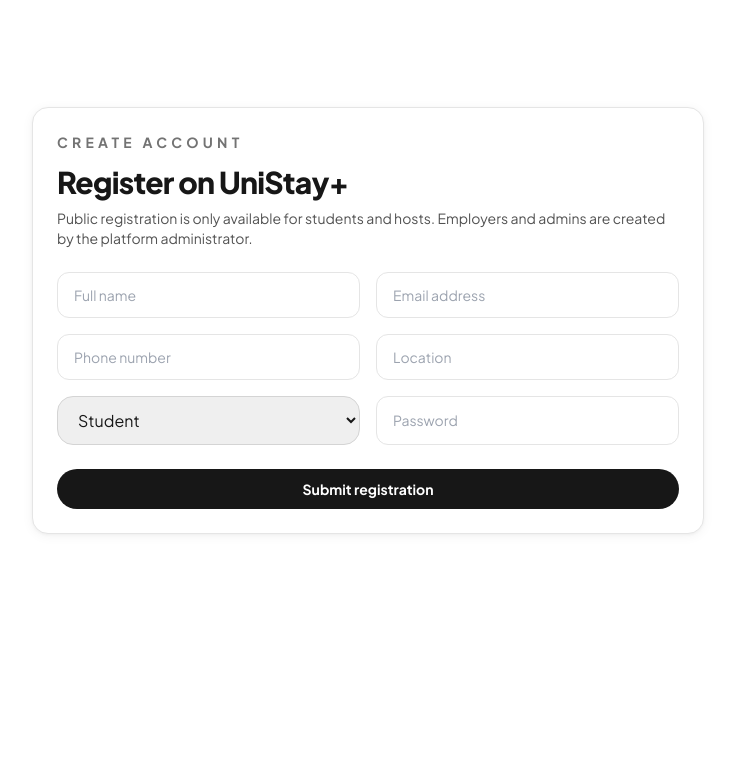
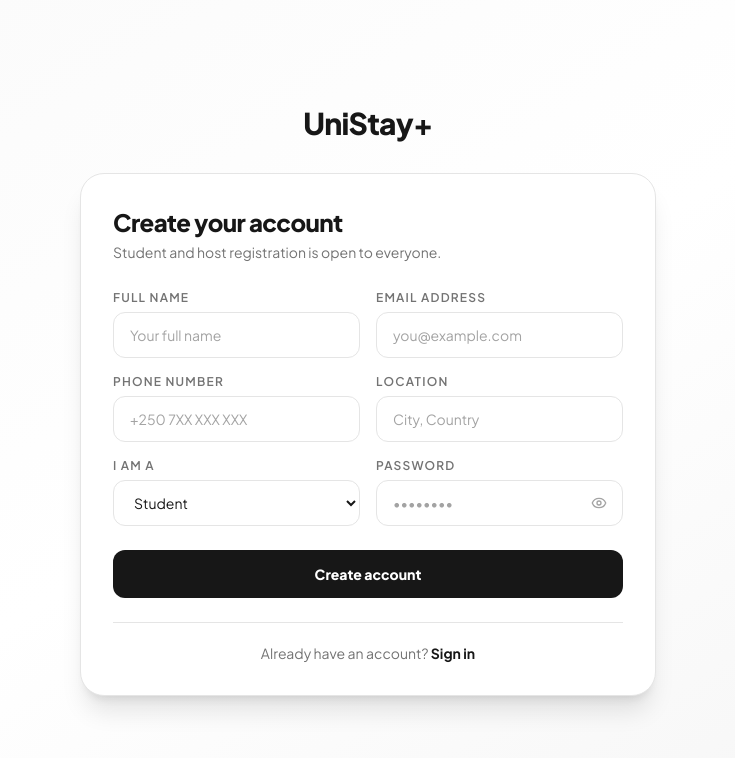
Before and after one commit to kirengasam05-dot/unistay-frontend, a React (Vite) app: page /register in a window 1280 px wide. Shown: the top 758 px of the page, without its empty margins (272-1007 px from the left). Built offline with nearby package versions, Linux system fonts and the light colour scheme.

Commit message:
feat(RegisterPage): implement registration form with validation and improved UI

```diff
--- a/src/features/auth/pages/LoginPage.tsx
+++ b/src/features/auth/pages/LoginPage.tsx
@@ -1,129 +1,111 @@
-import { FormEvent, useState } from "react";
-import { Link, useNavigate } from "react-router-dom";
-import { users } from "../../../data/mockData";
-import { saveUser, saveToken } from "../../../lib/authStorage";
+import { FormEvent, useState } from 'react';
+import { Link, useNavigate } from 'react-router-dom';
+import { Eye, EyeOff } from 'lucide-react';
+import { users } from '../../../data/mockData';
+import { saveUser, saveToken } from '../../../lib/authStorage';
 
 export default function LoginPage() {
-  const [email, setEmail] = useState("");
-  const [password, setPassword] = useState("");
-  const [showPassword, setShowPassword] = useState(false);
-  const [error, setError] = useState("");
-  const navigate = useNavigate();
+  const [email, setEmail]       = useState('');
+  const [password, setPassword] = useState('');
+  const [showPw, setShowPw]     = useState(false);
+  const [error, setError]       = useState('');
+  const navigate                = useNavigate();
 
   const submit = (e: FormEvent) => {
     e.preventDefault();
-    setError("");
+    setError('');
     const user = users.find(
-      (u) =>
-        u.email.toLowerCase().trim() === email.toLowerCase().trim() &&
-        u.password === password
+      u => u.email.toLowerCase().trim() === email.toLowerCase().trim() && u.password === password
     );
-    if (!user) {
-      setError("Invalid email or password.");
-      return;
-    }
+    if (!user) { setError('Invalid email or password.'); return; }
     saveUser(user);
-    saveToken("demo-token");
-    navigate("/dashboard");
+    saveToken('demo-token');
+    navigate('/dashboard');
   };
 
   return (
-    <div className="relative flex min-h-screen items-center justify-center overflow-hidden">
-      {/* rich gradient background */}
-      <div className="absolute inset-0 bg-gradient-to-br from-neutral-950 via-neutral-900 to-neutral-800" />
+    <div className="relative flex min-h-screen items-center justify-center overflow-hidden bg-white dark:bg-transparent">
 
-      {/* decorative glow orbs */}
-      <div className="absolute -left-32 -top-32 h-[600px] w-[600px] rounded-full bg-white opacity-[0.03] blur-3xl" />
-      <div className="absolute -bottom-32 -right-32 h-[600px] w-[600px] rounded-full bg-white opacity-[0.04] blur-3xl" />
-      <div className="absolute left-1/4 top-1/3 h-64 w-64 rounded-full bg-neutral-600 opacity-20 blur-[80px]" />
+      {/* Dark-mode background */}
+      <div className="absolute inset-0 hidden dark:block bg-gradient-to-br from-neutral-950 via-neutral-900 to-neutral-800" />
+      <div className="absolute -left-32 -top-32 hidden h-[600px] w-[600px] rounded-full bg-white opacity-[0.03] blur-3xl dark:block" />
+      <div className="absolute -bottom-32 -right-32 hidden h-[500px] w-[500px] rounded-full bg-white opacity-[0.04] blur-3xl dark:block" />
 
-      {/* subtle grid pattern */}
-      <div
-        className="absolute inset-0 opacity-[0.04]"
-        style={{
-          backgroundImage:
-            "linear-gradient(rgba(255,255,255,0.1) 1px, transparent 1px), linear-gradient(90deg, rgba(255,255,255,0.1) 1px, transparent 1px)",
-          backgroundSize: "60px 60px",
-        }}
-      />
+      {/* Light-mode soft background */}
+      <div className="absolute inset-0 bg-gradient-to-br from-neutral-50 via-white to-neutral-100 dark:hidden" />
 
       <div className="relative z-10 flex w-full max-w-md flex-col items-center px-6">
-        {/* brand */}
-        <Link
-          to="/"
-          className="mb-8 text-3xl font-black tracking-tight text-white"
-        >
+
+        {/* Brand */}
+        <Link to="/" className="mb-8 text-3xl font-black tracking-tight text-neutral-900 dark:text-white">
           UniStay+
         </Link>
 
-        {/* card */}
+        {/* Card */}
         <form
           onSubmit={submit}
-          className="w-full rounded-3xl border border-white/10 bg-white/[0.07] p-8 shadow-2xl backdrop-blur-2xl"
+          className="w-full rounded-3xl border border-neutral-200 bg-white p-8 shadow-xl dark:border-white/10 dark:bg-white/[0.07] dark:shadow-2xl dark:backdrop-blur-2xl"
         >
-          <h2 className="text-2xl font-black text-white">Welcome back</h2>
-          <p className="mt-1 text-sm text-neutral-400">
+          <h2 className="text-2xl font-black text-neutral-900 dark:text-white">Welcome back</h2>
+          <p className="mt-1 text-sm text-neutral-500 dark:text-neutral-400">
             Sign in to continue to your dashboard
           </p>
 
           {error && (
-            <div className="mt-5 rounded-2xl border border-red-400/20 bg-red-500/10 px-4 py-3 text-sm font-semibold text-red-400">
+            <div className="mt-5 rounded-2xl border border-red-200 bg-red-50 px-4 py-3 text-sm font-semibold text-red-600 dark:border-red-400/20 dark:bg-red-500/10 dark:text-red-400">
               {error}
             </div>
           )}
 
           <div className="mt-7 space-y-4">
             <div className="space-y-1.5">
-              <label className="text-xs font-semibold uppercase tracking-widest text-neutral-400">
+              <label className="text-xs font-semibold uppercase tracking-widest text-neutral-500 dark:text-neutral-400">
                 Email address
               </label>
               <input
                 value={email}
-                onChange={(e) => setEmail(e.target.value)}
+                onChange={e => setEmail(e.target.value)}
                 placeholder="you@example.com"
                 type="email"
                 required
-                className="w-full rounded-xl border border-white/10 bg-white/10 px-4 py-3 text-sm text-white placeholder-neutral-500 outline-none transition focus:border-white/30 focus:bg-white/15"
+                className="w-full rounded-xl border border-neutral-200 bg-white px-4 py-3 text-sm text-neutral-900 placeholder-neutral-400 outline-none transition focus:border-neutral-400 dark:border-white/10 dark:bg-white/10 dark:text-white dark:placeholder-neutral-500 dark:focus:border-white/30 dark:focus:bg-white/15"
               />
             </div>
 
             <div className="space-y-1.5">
-              <label className="text-xs font-semibold uppercase tracking-widest text-neutral-400">
+              <label className="text-xs font-semibold uppercase tracking-widest text-neutral-500 dark:text-neutral-400">
                 Password
               </label>
               <div className="relative">
                 <input
                   value={password}
-                  onChange={(e) => setPassword(e.target.value)}
+                  onChange={e => setPassword(e.target.value)}
                   placeholder="••••••••"
-                  type={showPassword ? "text" : "password"}
+                  type={showPw ? 'text' : 'password'}
                   required
-                  className="w-full rounded-xl border border-white/10 bg-white/10 px-4 py-3 text-sm text-white placeholder-neutral-500 outline-none transition focus:border-white/30 focus:bg-white/15"
+                  className="w-full rounded-xl border border-neutral-200 bg-white px-4 py-3 pr-12 text-sm text-neutral-900 placeholder-neutral-400 outline-none transition focus:border-neutral-400 dark:border-white/10 dark:bg-white/10 dark:text-white dark:placeholder-neutral-500 dark:focus:border-white/30 dark:focus:bg-white/15"
                 />
                 <button
                   type="button"
-                  onClick={() => setShowPassword((v) => !v)}
-                  className="absolute right-4 top-1/2 -translate-y-1/2 text-xs font-bold text-neutral-500 transition hover:text-white"
+                  onClick={() => setShowPw(v => !v)}
+                  className="absolute right-4 top-1/2 -translate-y-1/2 text-neutral-400 transition hover:text-neutral-600 dark:text-neutral-500 dark:hover:text-white"
                 >
-                  {showPassword ? "Hide" : "Show"}
+                  {showPw ? <EyeOff size={16} /> : <Eye size={16} />}
                 </button>
               </div>
             </div>
 
             <button
               type="submit"
-              className="mt-2 w-full rounded-xl bg-white py-3.5 text-sm font-black text-neutral-900 transition hover:bg-neutral-100 active:scale-[0.98]"
+              className="mt-2 w-full rounded-xl bg-neutral-900 py-3.5 text-sm font-black text-white transition hover:bg-neutral-700 active:scale-[0.98] dark:bg-white dark:text-neutral-900 dark:hover:bg-neutral-100"
             >
               Log in
             </button>
           </div>
 
-          <div className="mt-6 border-t border-white/10 pt-5 text-center text-sm text-neutral-400">
-            Don't have an account?{" "}
-            <Link
-              to="/register"
-              className="font-bold text-white transition hover:text-neutral-200"
-            >
+          <div className="mt-6 border-t border-neutral-200 pt-5 text-center text-sm text-neutral-500 dark:border-white/10 dark:text-neutral-400">
+            Don't have an account?{' '}
+            <Link to="/register" className="font-bold text-neutral-900 transition hover:text-neutral-600 dark:text-white dark:hover:text-neutral-200">
               Create account
             </Link>
           </div>
--- a/src/features/auth/pages/RegisterPage.tsx
+++ b/src/features/auth/pages/RegisterPage.tsx
@@ -1,3 +1,171 @@
-import Button from '../../../components/ui/Button';
-import Input from '../../../components/ui/Input';
-export default function RegisterPage(){ return <section className="grid min-h-[80vh] place-items-center px-6 py-16"><form className="card w-full max-w-2xl"><p className="text-sm font-bold uppercase tracking-[0.3em] text-neutral-500">Create account</p><h1 className="mt-3 text-3xl font-black">Register on UniStay+</h1><p className="mt-2 text-sm text-neutral-600">Public registration is only available for students and hosts. Employers and admins are created by the platform administrator.</p><div className="mt-6 grid gap-4 md:grid-cols-2"><Input placeholder="Full name"/><Input placeholder="Email address"/><Input placeholder="Phone number"/><Input placeholder="Location"/><select className="rounded-2xl border border-neutral-300 px-4 py-3 outline-none focus:border-black"><option value="STUDENT">Student</option><option value="HOST">Host</option></select><Input type="password" placeholder="Password"/></div><Button className="mt-6 w-full">Submit registration</Button></form></section> }
+import { FormEvent, useState } from 'react';
+import { Link, useNavigate } from 'react-router-dom';
+import { Eye, EyeOff } from 'lucide-react';
+import { saveUser, saveToken } from '../../../lib/authStorage';
+import type { UserRole } from '../../../lib/authStorage';
+
+interface FormState {
+  fullName: string;
+  email: string;
+  phone: string;
+  location: string;
+  role: UserRole;
+  password: string;
+}
+
+const BLANK: FormState = { fullName: '', email: '', phone: '', location: '', role: 'STUDENT', password: '' };
+
+export default function RegisterPage() {
+  const [form, setForm]     = useState<FormState>(BLANK);
+  const [showPw, setShowPw] = useState(false);
+  const [errors, setErrors] = useState<Partial<FormState>>({});
+  const [error, setError]   = useState('');
+  const navigate            = useNavigate();
+
+  function set(key: keyof FormState, value: string) {
+    setForm(f => ({ ...f, [key]: value }));
+    setErrors(e => ({ ...e, [key]: undefined }));
+  }
+
+  function validate() {
+    const e: Partial<FormState> = {};
+    if (!form.fullName.trim())  e.fullName = 'Name is required';
+    if (!form.email.trim() || !/\S+@\S+\.\S+/.test(form.email)) e.email = 'Valid email required';
+    if (form.password.length < 6) e.password = 'Minimum 6 characters';
+    return e;
+  }
+
+  const submit = (e: FormEvent) => {
+    e.preventDefault();
+    setError('');
+    const errs = validate();
+    if (Object.keys(errs).length) { setErrors(errs); return; }
+
+    const user = {
+      id:           crypto.randomUUID(),
+      fullName:     form.fullName.trim(),
+      email:        form.email.trim(),
+      phone:        form.phone.trim(),
+      location:     form.location.trim(),
+      role:         form.role,
+      password:     form.password,
+    };
+
+    saveUser(user);
+    saveToken('demo-token');
+    navigate('/dashboard');
+  };
+
+  const inputClass = 'w-full rounded-xl border border-neutral-200 bg-white px-4 py-3 text-sm text-neutral-900 placeholder-neutral-400 outline-none transition focus:border-neutral-400 dark:border-white/10 dark:bg-white/10 dark:text-white dark:placeholder-neutral-500 dark:focus:border-white/30 dark:focus:bg-white/15';
+  const labelClass = 'block text-xs font-semibold uppercase tracking-widest text-neutral-500 dark:text-neutral-400 mb-1.5';
+
+  return (
+    <div className="relative flex min-h-screen items-center justify-center overflow-hidden bg-white px-6 py-16 dark:bg-transparent">
+
+      {/* Dark-mode background */}
+      <div className="absolute inset-0 hidden dark:block bg-gradient-to-br from-neutral-950 via-neutral-900 to-neutral-800" />
+      <div className="absolute -left-32 -top-32 hidden h-[600px] w-[600px] rounded-full bg-white opacity-[0.03] blur-3xl dark:block" />
+      <div className="absolute -bottom-32 -right-32 hidden h-[500px] w-[500px] rounded-full bg-white opacity-[0.04] blur-3xl dark:block" />
+
+      {/* Light-mode soft background */}
+      <div className="absolute inset-0 bg-gradient-to-br from-neutral-50 via-white to-neutral-100 dark:hidden" />
+
+      <div className="relative z-10 w-full max-w-xl">
+
+        {/* Brand */}
+        <Link to="/" className="mb-8 block text-center text-3xl font-black tracking-tight text-neutral-900 dark:text-white">
+          UniStay+
+        </Link>
+
+        {/* Card */}
+        <form
+          onSubmit={submit}
+          className="w-full rounded-3xl border border-neutral-200 bg-white p-8 shadow-xl dark:border-white/10 dark:bg-white/[0.07] dark:shadow-2xl dark:backdrop-blur-2xl"
+        >
+          <h2 className="text-2xl font-black text-neutral-900 dark:text-white">Create your account</h2>
+          <p className="mt-1 text-sm text-neutral-500 dark:text-neutral-400">
+            Student and host registration is open to everyone.
+          </p>
+
+          {error && (
+            <div className="mt-5 rounded-2xl border border-red-200 bg-red-50 px-4 py-3 text-sm font-semibold text-red-600 dark:border-red-400/20 dark:bg-red-500/10 dark:text-red-400">
+              {error}
+            </div>
+          )}
+
+          <div className="mt-7 grid gap-4 sm:grid-cols-2">
+
+            <div>
+              <label className={labelClass}>Full name</label>
+              <input value={form.fullName} onChange={e => set('fullName', e.target.value)} placeholder="Your full name" className={inputClass} />
+              {errors.fullName && <p className="mt-1 text-xs text-red-500 dark:text-red-400">{errors.fullName}</p>}
+            </div>
+
+            <div>
+              <label className={labelClass}>Email address</label>
+              <input type="email" value={form.email} onChange={e => set('email', e.target.value)} placeholder="you@example.com" className={inputClass} />
+              {errors.email && <p className="mt-1 text-xs text-red-500 dark:text-red-400">{errors.email}</p>}
+            </div>
+
+            <div>
+              <label className={labelClass}>Phone number</label>
+              <input value={form.phone} onChange={e => set('phone', e.target.value)} placeholder="+250 7XX XXX XXX" className={inputClass} />
+            </div>
+
+            <div>
+              <label className={labelClass}>Location</label>
+              <input value={form.location} onChange={e => set('location', e.target.value)} placeholder="City, Country" className={inputClass} />
+            </div>
+
+            <div>
+              <label className={labelClass}>I am a</label>
+              <select
+                value={form.role}
+                onChange={e => set('role', e.target.value)}
+                className={inputClass}
+              >
+                <option value="STUDENT">Student</option>
+                <option value="HOST">Host</option>
+              </select>
+            </div>
+
+            <div>
+              <label className={labelClass}>Password</label>
+              <div className="relative">
+                <input
+                  type={showPw ? 'text' : 'password'}
+                  value={form.password}
+                  onChange={e => set('password', e.target.value)}
+                  placeholder="••••••••"
+                  className={`${inputClass} pr-12`}
+                />
+                <button
+                  type="button"
+                  onClick={() => setShowPw(v => !v)}
+                  className="absolute right-4 top-1/2 -translate-y-1/2 text-neutral-400 transition hover:text-neutral-600 dark:text-neutral-500 dark:hover:text-white"
+                >
+                  {showPw ? <EyeOff size={16} /> : <Eye size={16} />}
+                </button>
+              </div>
+              {errors.password && <p className="mt-1 text-xs text-red-500 dark:text-red-400">{errors.password}</p>}
+            </div>
+          </div>
+
+          <button
+            type="submit"
+            className="mt-6 w-full rounded-xl bg-neutral-900 py-3.5 text-sm font-black text-white transition hover:bg-neutral-700 active:scale-[0.98] dark:bg-white dark:text-neutral-900 dark:hover:bg-neutral-100"
+          >
+            Create account
+          </button>
+
+          <div className="mt-6 border-t border-neutral-200 pt-5 text-center text-sm text-neutral-500 dark:border-white/10 dark:text-neutral-400">
+            Already have an account?{' '}
+            <Link to="/login" className="font-bold text-neutral-900 transition hover:text-neutral-600 dark:text-white dark:hover:text-neutral-200">
+              Sign in
+            </Link>
+          </div>
+        </form>
+      </div>
+    </div>
+  );
+}
```
